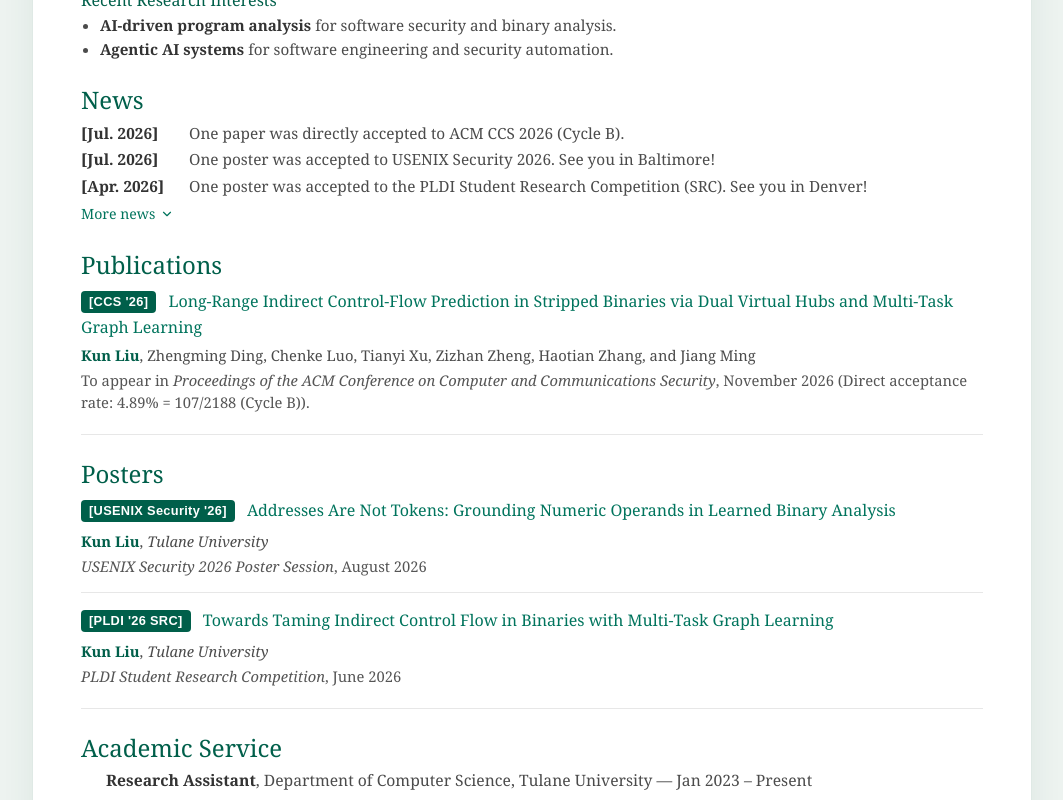
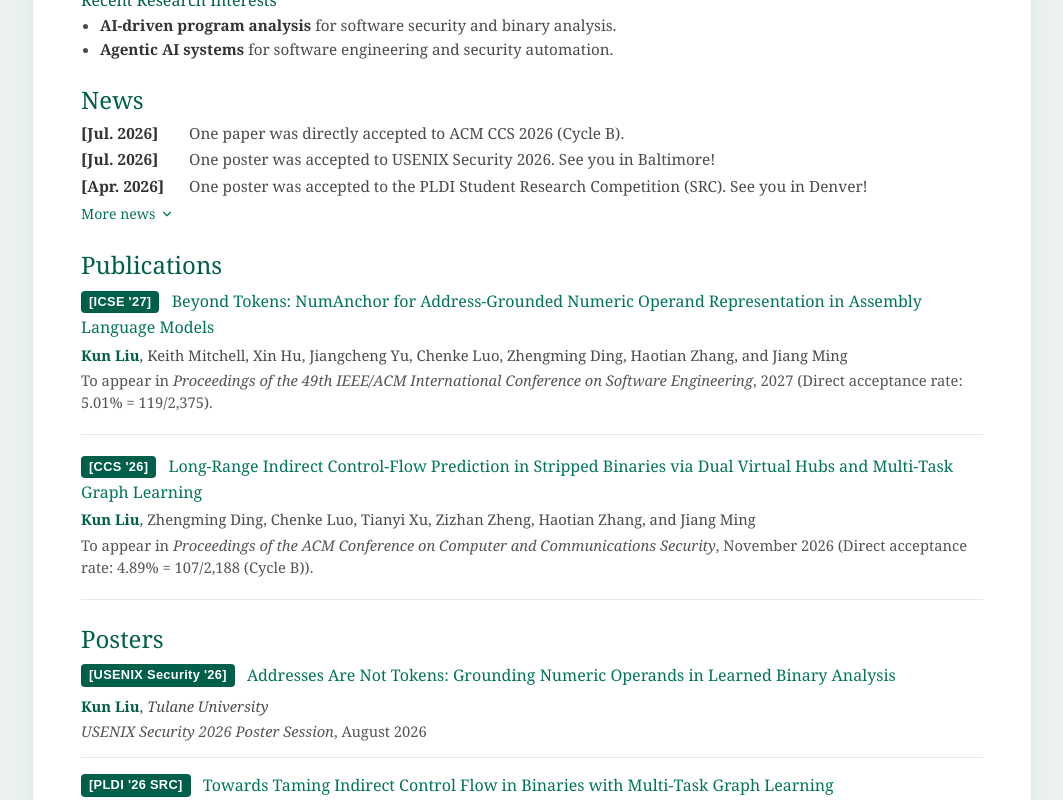
Before and after one commit to Ryan-hub-bit/ryan-hub-bit.github.io, a Next.js app: page / in a window 1280 px wide. Shown: the part 571-1371 px from the top of the page, without its empty margins (108-1171 px from the left). Built offline with nearby package versions, Linux system fonts and the light colour scheme.

Commit message:
Add ICSE 2027 NumAnchor publication

```diff
--- a/app/page.tsx
+++ b/app/page.tsx
@@ -26,6 +26,28 @@
 ];
 
 const publications = [
+  {
+    venueLabel: "ICSE '27",
+    title:
+      "Beyond Tokens: NumAnchor for Address-Grounded Numeric Operand Representation in Assembly Language Models",
+    authors: [
+      "Kun Liu",
+      "Keith Mitchell",
+      "Xin Hu",
+      "Jiangcheng Yu",
+      "Chenke Luo",
+      "Zhengming Ding",
+      "Haotian Zhang",
+      "Jiang Ming",
+    ],
+    venue: "Proceedings of the 49th IEEE/ACM International Conference on Software Engineering",
+    venueDate: "2027",
+    acceptance: {
+      // Initial direct acceptances, excluding major-revision decisions, from the owner's acceptance notice.
+      directAcceptances: 119,
+      submissions: 2375,
+    },
+  },
   {
     venueLabel: "CCS '26",
     title:
@@ -258,6 +280,7 @@
                     {" "}
                     {publication.title}
                   </h3>
+                  {publication.authors.length > 0 && (
                     <p className="authors">
                       {publication.authors.map((author, index) => (
                         <span key={author}>
@@ -270,14 +293,16 @@
                         </span>
                       ))}
                     </p>
+                  )}
                   <p className="venue">
                     To appear in <em>{publication.venue}</em>, {publication.venueDate}
                     {publication.acceptance && (
                       <span className="acceptance-statistics">
                         {" (Direct acceptance rate: "}
                         {(publication.acceptance.directAcceptances / publication.acceptance.submissions * 100).toFixed(2)}%
-                        {" = "}{publication.acceptance.directAcceptances}/{publication.acceptance.submissions}
-                        {" ("}{publication.acceptance.cycle}{"))"}
+                        {" = "}{publication.acceptance.directAcceptances}/{publication.acceptance.submissions.toLocaleString("en-US")}
+                        {publication.acceptance.cycle && <> ({publication.acceptance.cycle})</>}
+                        {")"}
                       </span>
                     )}.
                   </p>
```
Lines whose indentation alone changed are shown as unchanged.
